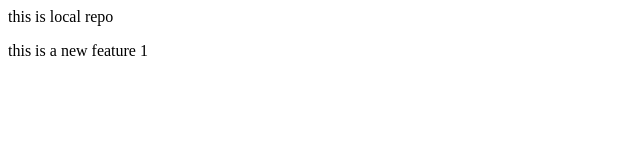
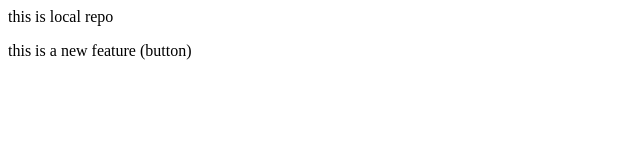
Before and after one commit to ESET0125/localrepo, a plain HTML site: page index.html in a window 1280 px wide. Shown: the full height of the page, 0-640 px from the left. Drawn offline with Linux system fonts and the light colour scheme.

Commit message:
add button

```diff
--- a/index.html
+++ b/index.html
@@ -1,2 +1,2 @@
 <p> this is local repo</p>
-<p> this is a new feature 1</p>
+<p> this is a new feature (button)</p>
```
